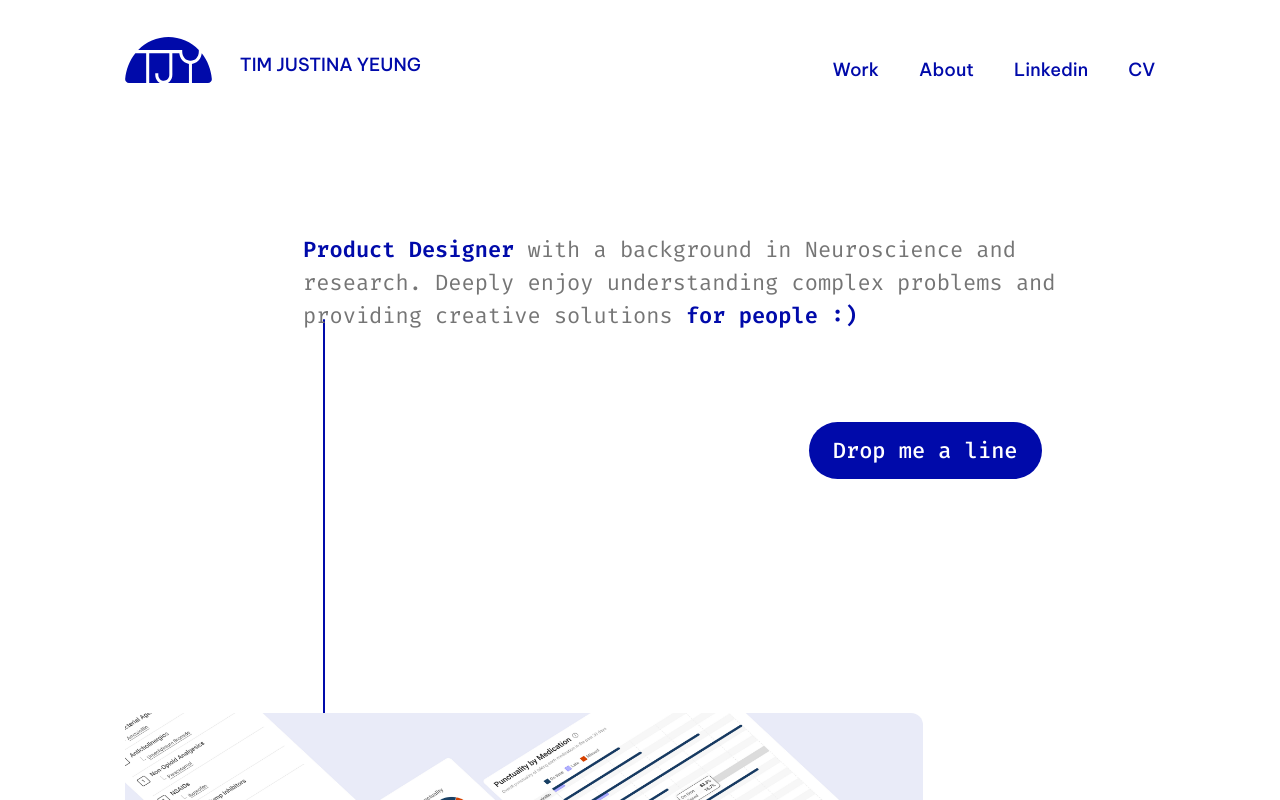
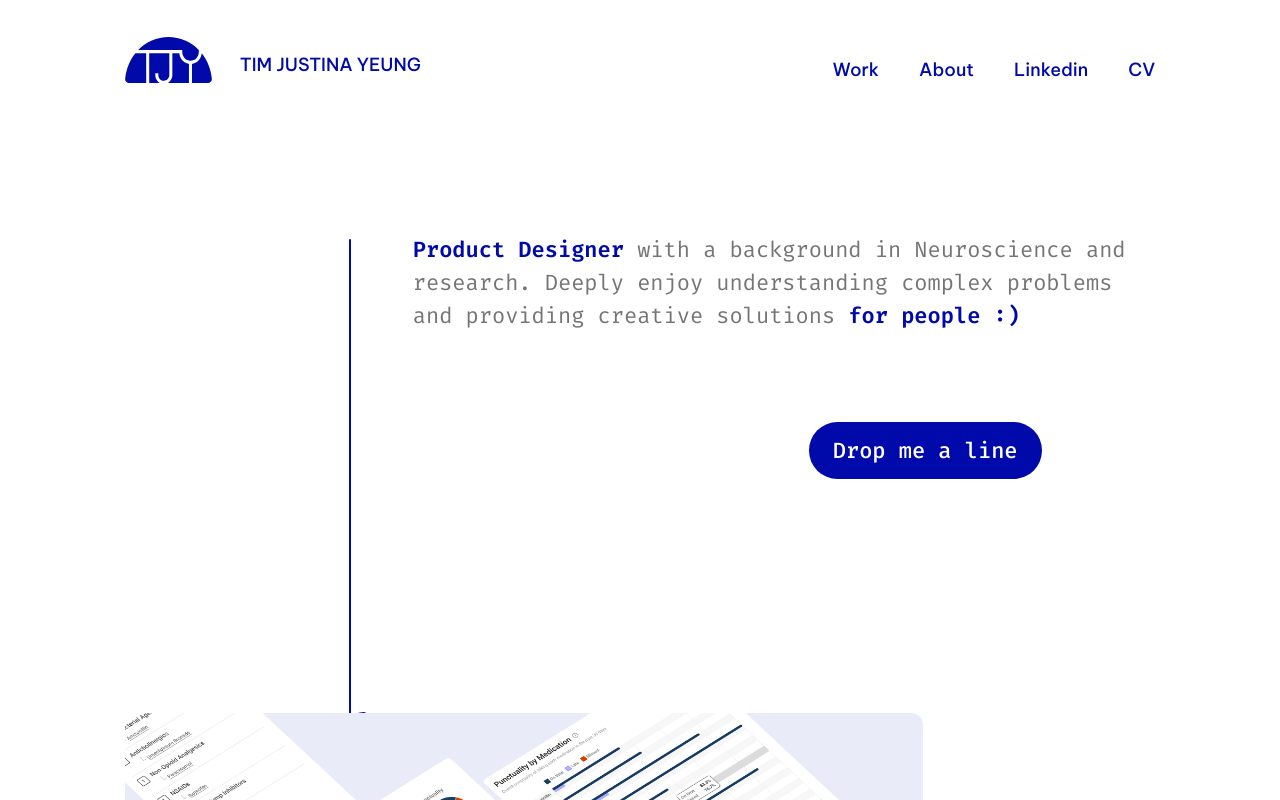
Before and after one commit to edgar-hd/temp-app, a Vue app: page / in a window 1280 px wide. Shown: the top 800 px of the page. Built offline with nearby package versions, Linux system fonts and the light colour scheme.

Commit message:
smaller spacing

```diff
--- a/src/views/Portfolio.vue
+++ b/src/views/Portfolio.vue
@@ -3,16 +3,17 @@
         <PortfolioTopBar />
 
         <main class="portfolio-main">
+            <section class="hero">
+                <div class="hero-intro-wrap">
                     <div class="hero-decor" aria-hidden="true">
                         <img class="hero-decor-line" :src="lineAnimation" alt="" />
                     </div>
-
-            <section class="hero">
                     <p class="hero-intro">
                         <strong class="hero-intro-em">Product Designer</strong> with a background in Neuroscience and research.
                         Deeply enjoy understanding complex problems and providing creative solutions
                         <strong class="hero-intro-em">for people :)</strong>
                     </p>
+                </div>
                 <a class="cta-button" href="mailto:design@timjustina.com">Drop me a line</a>
             </section>
 
@@ -214,11 +215,17 @@ export default {
     margin-bottom: clamp(231px, calc(238px - (100vw - 997px) * 7 / 457), 238px);
 }
 
+.hero-intro-wrap {
+    position: relative;
+    max-width: min(754px, calc(100% - 288px));
+    margin: clamp(98px, calc(98px + (100vw - 997px) * 24 / 457), 122px) 0 0 288px;
+}
+
 .hero-decor {
     --hero-line-lift: 33px;
     position: absolute;
-    left: clamp(222px, calc(222px + (100vw - 997px) * 108 / 457), 330px);
-    top: clamp(250px, calc(432px - (100vw - 997px) * 182 / 457), 432px);
+    top: 6px;
+    right: calc(100% + 42px);
     z-index: 0;
     width: 56px;
     height: 532px;
@@ -239,8 +246,9 @@ export default {
 }
 
 .hero-intro {
-    max-width: clamp(754px, calc(798px - (100vw - 997px) * 44 / 457), 798px);
-    margin: clamp(98px, calc(98px + (100vw - 997px) * 24 / 457), 122px) 0 0 clamp(0px, calc((100vw - 997px) * 288 / 457), 288px);
+    position: relative;
+    z-index: 1;
+    margin: 0;
     font-family: 'Fira Code', monospace;
     font-size: 22px;
     font-style: normal;
@@ -576,13 +584,8 @@ export default {
 
 /* ≥1454px: Final content artboard spacing */
 @media (min-width: 1454px) {
-    .hero-decor {
-        left: 330px;
-        top: 250px;
-    }
-
-    .hero-intro {
-        max-width: 754px;
+    .hero-intro-wrap {
+        max-width: min(754px, calc(100% - 288px));
         margin: 122px 0 0 288px;
     }
 
@@ -664,18 +667,19 @@ export default {
 
 /* ≤997px: 997px artboard lock before tablet layout */
 @media (max-width: 997px) {
-    .hero-decor {
-        left: 222px;
-        top: 432px;
-    }
-
     .hero {
         margin-bottom: 238px;
     }
 
-    .hero-intro {
-        max-width: 798px;
+    .hero-intro-wrap {
+        max-width: 100%;
         margin: 98px 0 0;
+    }
+
+    .hero-decor {
+        top: calc(100% + 84px);
+        right: auto;
+        left: 122px;
     }
 
     .cta-button {
@@ -743,21 +747,19 @@ export default {
 
 /* Tablet: ≤767px (768px artboard) */
 @media (max-width: 767px) {
+    .hero-intro-wrap {
+        max-width: min(629px, 100%);
+        margin: 80px 0 0;
+    }
+
     .hero-decor {
         --hero-line-lift: 31px;
-        left: 459px;
-        top: 268px;
         height: 318px;
     }
 
     .hero {
         min-height: 0;
         margin-bottom: 80px;
-    }
-
-    .hero-intro {
-        margin: 80px 0 0;
-        max-width: 629px;
     }
 
     .cta-button {
```
Lines whose indentation alone changed are shown as unchanged.
